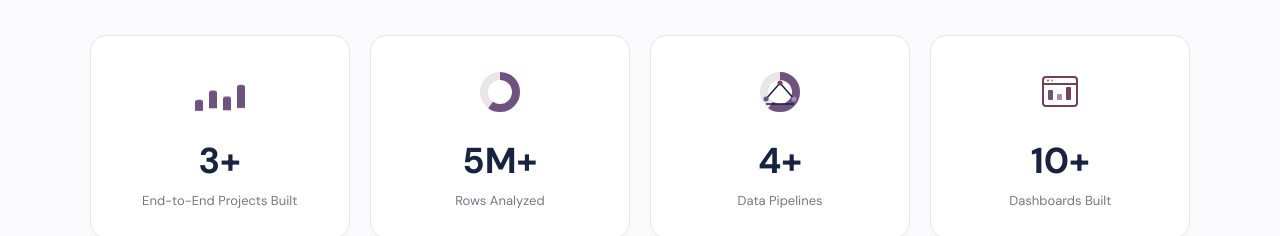
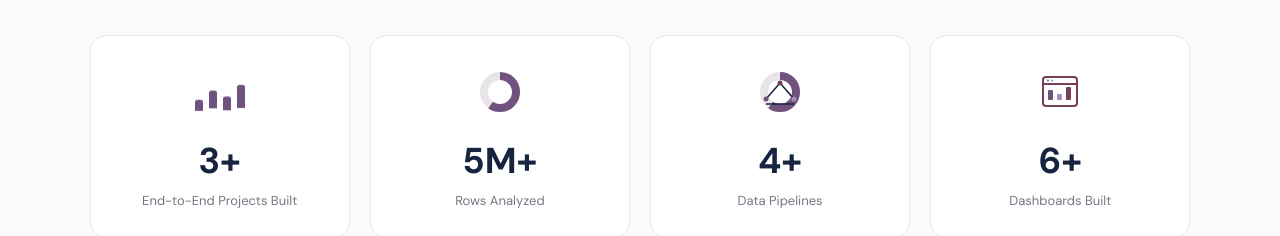
Before and after one commit to fotounshaqra/Analytics-Portfolio, a React (Vite) app: page / in a window 1280 px wide. Shown: the part 1780-2016 px from the top of the page. Built offline with nearby package versions, Linux system fonts and the light colour scheme.

Commit message:
Update KPI value from 10+ to 6+

```diff
--- a/src/App.jsx
+++ b/src/App.jsx
@@ -376,7 +376,7 @@ function App() {
                     <rect x="28" y="17" width="5" height="13" rx="1" fill="var(--maroon)" />
                   </svg>
                 </div>
-                <div className="kpi-value">10+</div>
+                <div className="kpi-value">6+</div>
                 <div className="kpi-label">Dashboards Built</div>
               </article>
             </Reveal>
```
